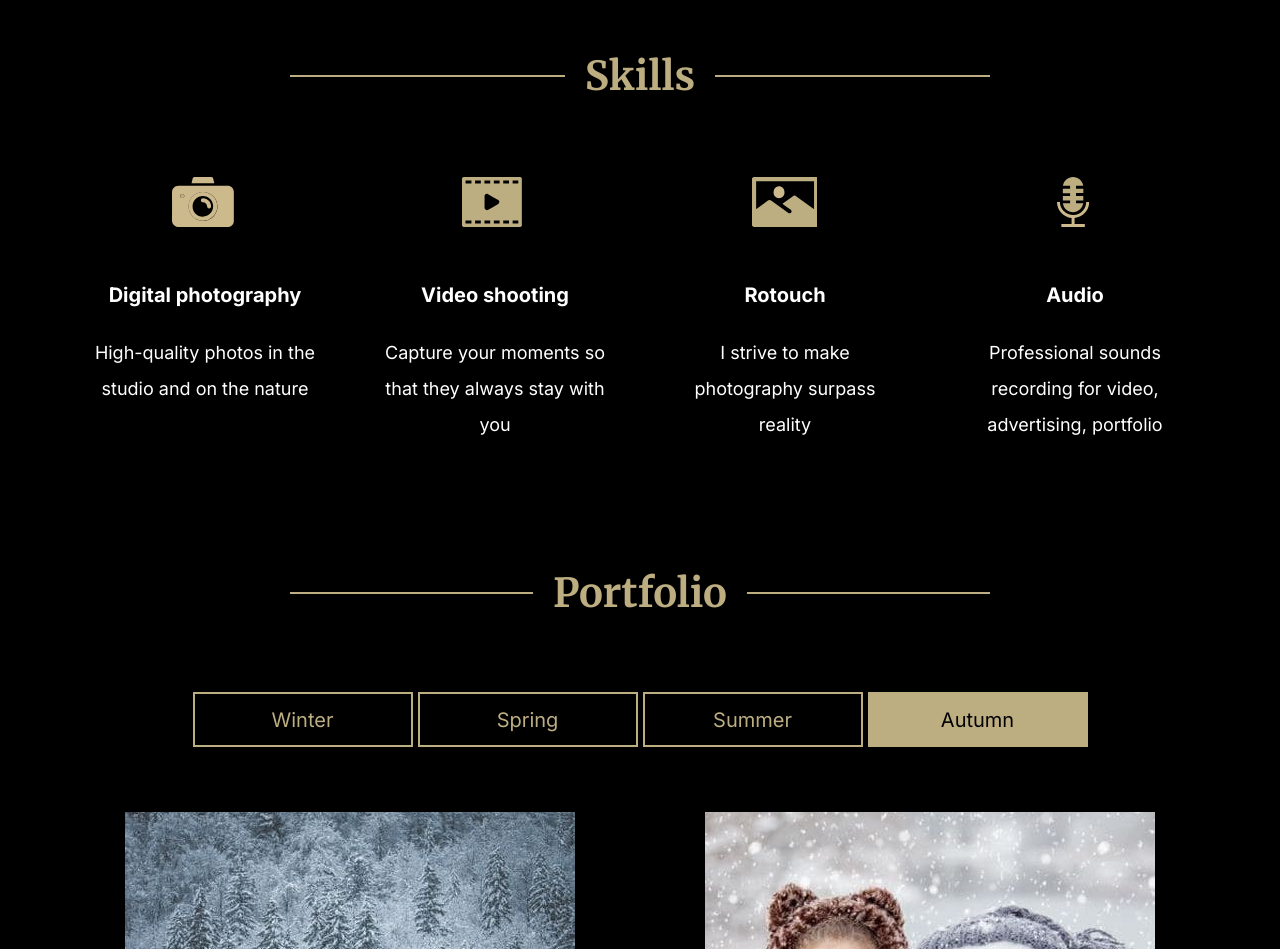
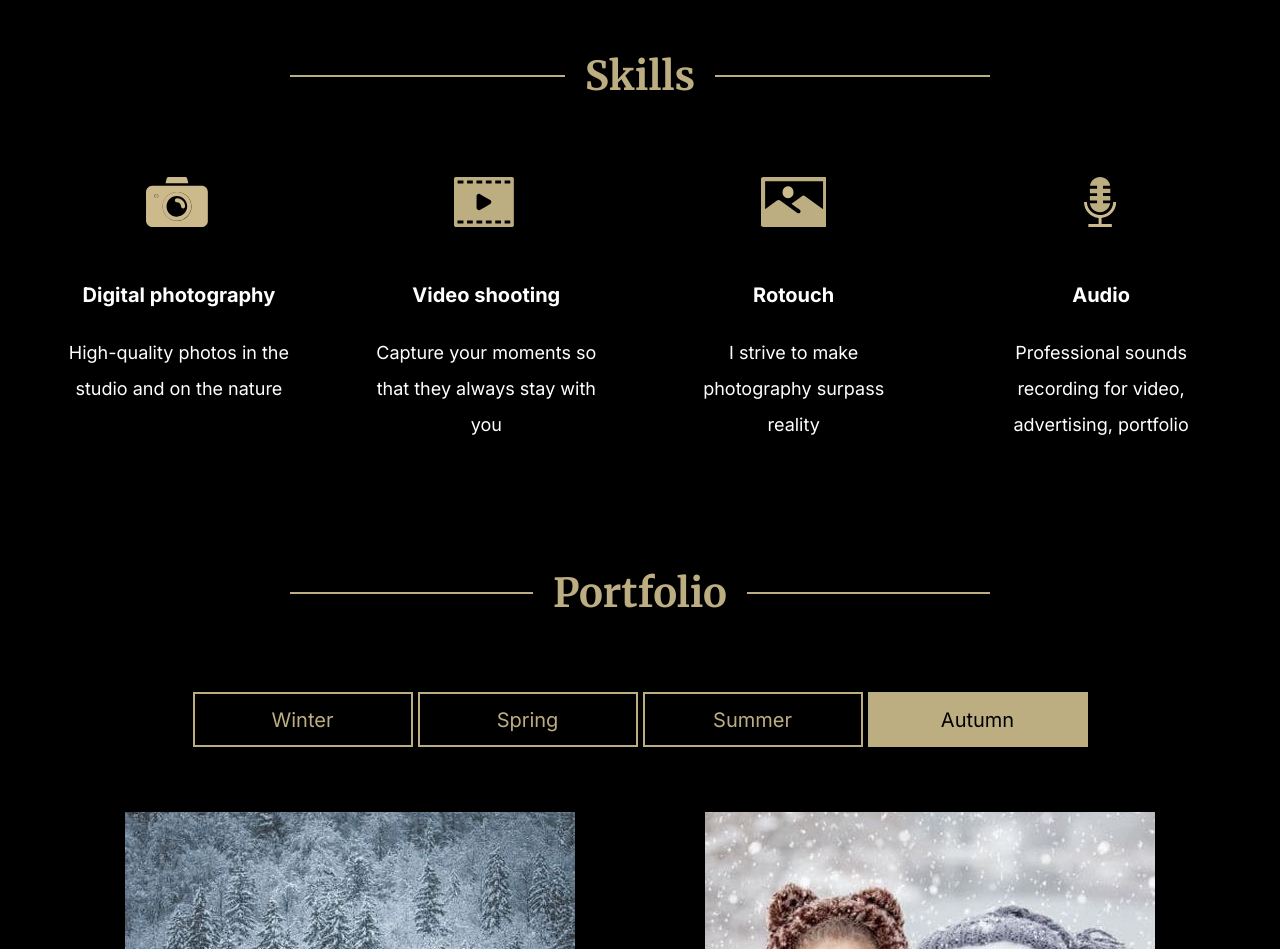
Before and after one commit to Alexa-dis/Tasks-JSFEPRESCHOOL, a website: page portfolio/index.html in a window 1280 px wide. Shown: the part 974-1923 px from the top of the page. Drawn offline with Linux system fonts and the light colour scheme.

Commit message:
fix: perfect-pixel

```diff
--- a/portfolio/sass/base/_base.scss
+++ b/portfolio/sass/base/_base.scss
@@ -38,9 +38,6 @@ h3 {
   @include font(2.8rem);
   text-align: center;
   margin: 40px 0 0 0;
-  @include media-tablet {
-    margin: 40px 0 0 0;
-  }
   @include media-mobile-big {
     @include font(2.2rem);
   }
@@ -65,9 +62,6 @@ h5 {
   text-align: center;
   color: $color-primary;
   margin: 20px 0 10px 0;
-  @include media-tablet {
-    margin: 15px 0 5px 0;
-  }
   @include media-mobile-big {
     @include font(2rem, $height: 10px);
   }
--- a/portfolio/sass/base/_hamburger.scss
+++ b/portfolio/sass/base/_hamburger.scss
@@ -5,6 +5,7 @@
     display: block;
     width: 50px;
     height: 50px;
+    margin-right: 4px;
     }
 }
 
--- a/portfolio/sass/layouts/_contact-me.scss
+++ b/portfolio/sass/layouts/_contact-me.scss
@@ -51,7 +51,6 @@
   @include media-mobile-big {
     font-size: 16px;
   }
-
 }
 
 .contact_input::-webkit-input-placeholder { /* WebKit browsers */
--- a/portfolio/sass/layouts/_footer.scss
+++ b/portfolio/sass/layouts/_footer.scss
@@ -7,7 +7,7 @@
     @include media-tablet {
         max-width: 768px;
         flex-direction: column;
-        padding: 30px 0;
+        padding: 30px 0 25px;
     }
     @include media-mobile-big {
         justify-content: space-around;
@@ -27,7 +27,6 @@
     font-size: 19px;
     span {
         padding-right: 17px;
-
     }
     @include media-tablet {
         padding-left: 11px;
--- a/portfolio/sass/layouts/_header.scss
+++ b/portfolio/sass/layouts/_header.scss
@@ -1,5 +1,8 @@
 .header {
   padding: 20px 0;
+  @include media-tablet {
+    padding-top: 22px;
+  }
 }
 
 .header__wrapper {
@@ -22,6 +25,6 @@
   width: 70px;
   @include media-tablet {
     width: 82px;
-    margin-right: 23px;
+    margin-right: 21px;
   }
 }
--- a/portfolio/sass/layouts/_hero.scss
+++ b/portfolio/sass/layouts/_hero.scss
@@ -21,7 +21,7 @@
   margin: 0;
   padding: 51px 0 10px;
   @include media-tablet {
-    padding: 51px 0 21px;
+    padding: 51px 0 20px;
   }
 }
 
@@ -34,6 +34,6 @@
   @include media-tablet {
     max-width: 390px;
     line-height: 2.4rem;
-    padding-bottom: 59px;
+    padding-bottom: 60px;
   }
 }
--- a/portfolio/sass/layouts/_portfolio.scss
+++ b/portfolio/sass/layouts/_portfolio.scss
@@ -6,12 +6,10 @@
   max-width: 895px;
   @include media-laptop {
     justify-content: space-around;
-    margin: 31px auto 55px;
+    margin: 30px auto 55px;
   }
   @include media-tablet {
-    margin: 31px auto 55px;
     max-width: 445px;
-    justify-content: space-around;
   }
 }
 
@@ -26,13 +24,7 @@
     }
     @include media-laptop {
         margin: 0 auto;
-        justify-content: space-around;
     }
-    @include media-tablet {
-        margin-bottom: -22px;
-        margin: 0 auto;
-    }
-
 }
 
 .gallery__img {
--- a/portfolio/sass/layouts/_price.scss
+++ b/portfolio/sass/layouts/_price.scss
@@ -10,7 +10,6 @@
 
 .price-item {
     width: 32.1%;
-    height: 504px;
     border: 2px solid $color-primary;
     display: flex;
     flex-direction: column;
@@ -21,9 +20,9 @@
     }
     @include media-tablet {
         width: 64.7%;
-        margin: 4px auto 47px;
+        margin: 4px auto 48px;
         justify-content: space-around;
-        padding-bottom: 30px;
+        padding-bottom: 35px;
     }
     @include media-mobile-big {
         min-width: 280px;
--- a/portfolio/sass/layouts/_skills.scss
+++ b/portfolio/sass/layouts/_skills.scss
@@ -8,11 +8,12 @@
   padding-top: 28px;
   @include media-content {
     align-items:flex-start;
-    justify-content: space-around;
+    justify-content: space-between;
   }
   @include media-tablet {
-    width: 100%;
+    width: 644px;
     padding-bottom: 8px;
+    margin-right: 9px;
   }
   @include media-mobile-big {
     justify-content: space-around;
--- a/portfolio/sass/layouts/_video.scss
+++ b/portfolio/sass/layouts/_video.scss
@@ -3,7 +3,7 @@
     position: relative;
     padding-bottom: 2px;
     @include media-tablet {
-        margin-top: 30px;
+        margin-top: 32px;
     }
 }
 
@@ -14,6 +14,7 @@
     height: 705px;
     background-size: cover;
     @include media-tablet {
+        background-image: url(../assets/img/video-player-tablet.jpg);
         height: 418px;
     }
     @include media-mobile-big {
@@ -41,7 +42,7 @@
     background-size: 75px 75px;
     background-repeat: no-repeat;
     left: 45%;
-    top: 41%;
+    top: 40.5%;
    }
    @include media-mobile-big {
     left: 42%;
```
Also changed, not shown: portfolio/index.html (+2 -3 lines), portfolio/assets/img/video-player-tablet.jpg (added), portfolio/sass/style.css, 1 other file.
